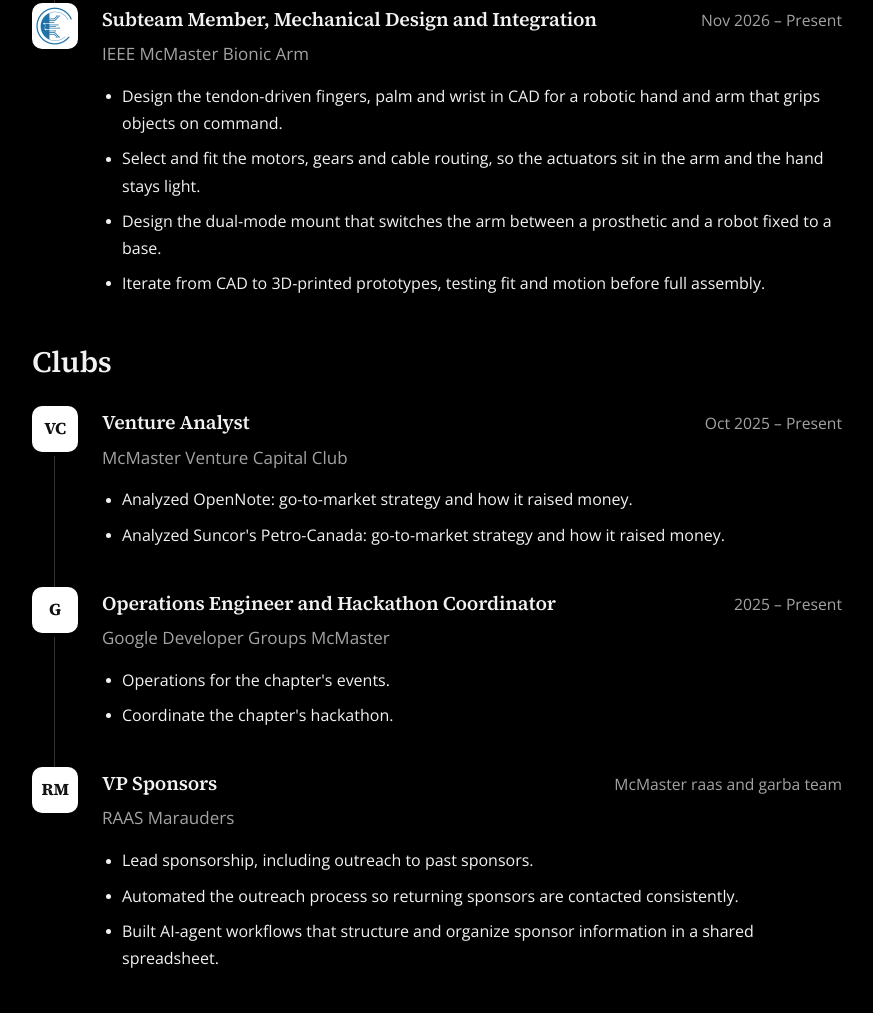
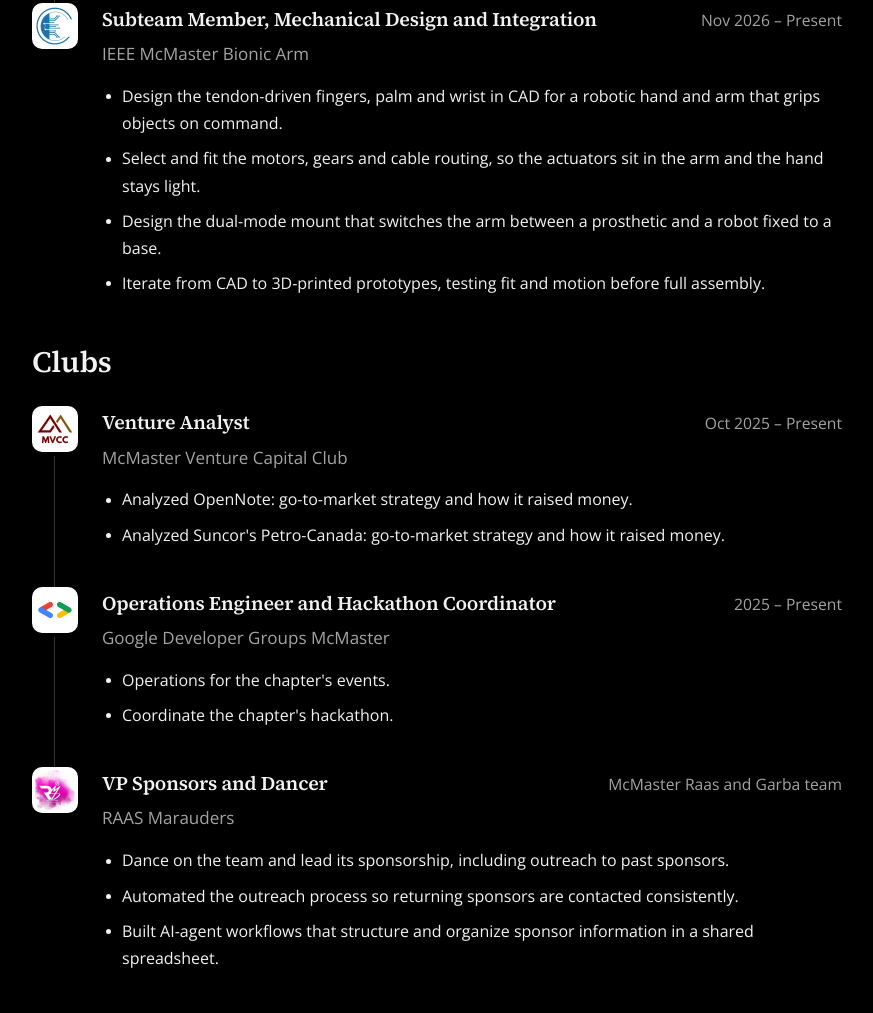
Before and after one commit to KrrishS1/Portfolio-Website, a plain HTML site: page clubs.html in a window 1280 px wide. Shown: the part 575-1588 px from the top of the page, without its empty margins (203-1076 px from the left). Drawn offline with nearby package versions, Linux system fonts and the light colour scheme.

Commit message:
Clubs: add MVCC, GDG and RAAS Marauders logos; RAAS role is VP Sponsors and Dancer
Co-Authored-By: Claude Opus 5.5 <noreply@anthropic.com>
Claude-Session: https://claude.ai/code/session_01CHQGXvibZ9t9C3YXUvtrnr

```diff
--- a/clubs.html
+++ b/clubs.html
@@ -45,25 +45,25 @@
   </div>
 </li></ol></div></section>
 <section class="s" style="padding-top:8px"><div class="wrap"><h2>Clubs</h2><ol class="tl"><li class="tl-item" id="vc">
-  <div class="tl-logo" aria-hidden="true">VC</div>
+  <div class="tl-logo" aria-hidden="true"><img src="assets/logos/mvcc.png" alt=""></div>
   <div class="tl-body">
     <div class="tl-head"><h3>Venture Analyst</h3><span class="tl-when">Oct 2025 – Present</span></div>
     <div class="tl-org">McMaster Venture Capital Club</div>
     <ul class="ticks"><li>Analyzed OpenNote: go-to-market strategy and how it raised money.</li><li>Analyzed Suncor's Petro-Canada: go-to-market strategy and how it raised money.</li></ul>
   </div>
 </li><li class="tl-item" id="gdg">
-  <div class="tl-logo" aria-hidden="true">G</div>
+  <div class="tl-logo" aria-hidden="true"><img src="assets/logos/gdg.png" alt=""></div>
   <div class="tl-body">
     <div class="tl-head"><h3>Operations Engineer and Hackathon Coordinator</h3><span class="tl-when">2025 – Present</span></div>
     <div class="tl-org">Google Developer Groups McMaster</div>
     <ul class="ticks"><li>Operations for the chapter's events.</li><li>Coordinate the chapter's hackathon.</li></ul>
   </div>
 </li><li class="tl-item" id="raas">
-  <div class="tl-logo" aria-hidden="true">RM</div>
+  <div class="tl-logo" aria-hidden="true"><img src="assets/logos/raas.png" alt=""></div>
   <div class="tl-body">
-    <div class="tl-head"><h3>VP Sponsors</h3><span class="tl-when">McMaster raas and garba team</span></div>
+    <div class="tl-head"><h3>VP Sponsors and Dancer</h3><span class="tl-when">McMaster Raas and Garba team</span></div>
     <div class="tl-org">RAAS Marauders</div>
-    <ul class="ticks"><li>Lead sponsorship, including outreach to past sponsors.</li><li>Automated the outreach process so returning sponsors are contacted consistently.</li><li>Built AI-agent workflows that structure and organize sponsor information in a shared spreadsheet.</li></ul>
+    <ul class="ticks"><li>Dance on the team and lead its sponsorship, including outreach to past sponsors.</li><li>Automated the outreach process so returning sponsors are contacted consistently.</li><li>Built AI-agent workflows that structure and organize sponsor information in a shared spreadsheet.</li></ul>
   </div>
 </li></ol></div></section>
 <div class="end-space"></div>
```
Also changed, not shown: assets/logos/gdg.png (added), assets/logos/mvcc.png (added), assets/logos/raas.png (added).
